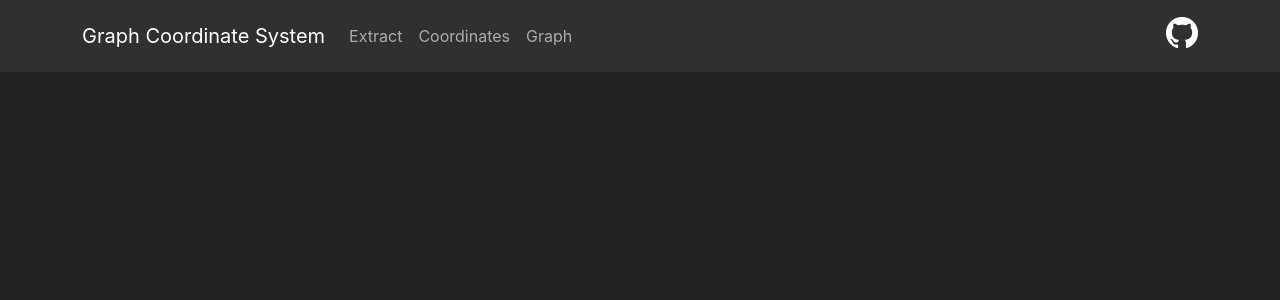
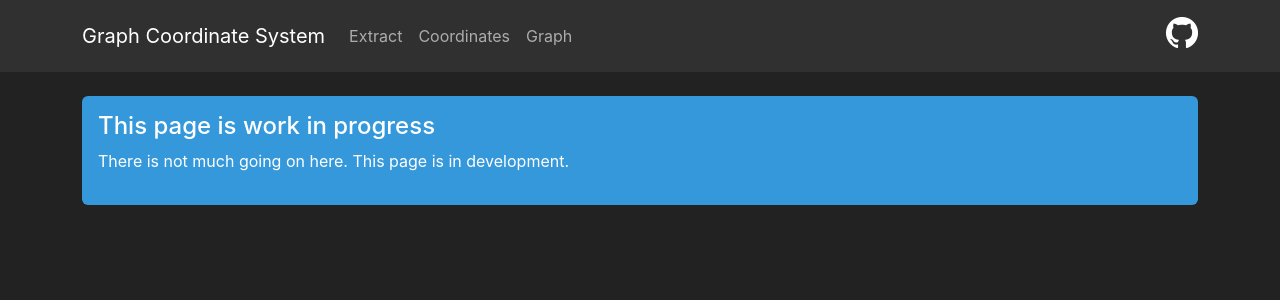
Before and after one commit to bayramdev/graph-coordinate-system, a Next.js app: page / in a window 1280 px wide. Shown: the top 300 px of the page. Built offline with nearby package versions, Linux system fonts and the light colour scheme.

Commit message:
Refactor home page with HeaderedPage

```diff
--- a/pages/index.tsx
+++ b/pages/index.tsx
@@ -1,17 +1,12 @@
 import type { NextPage } from "next";
-import Head from "next/head";
-import { Header } from "@/components/Header";
+import { HeaderedPage } from "@/components/HeaderedPage";
+import { WorkInProgressAlert } from "@/components/WorkInProgresAlert";
 
 const Home: NextPage = () => {
   return (
-    <div>
-      <Head>
-        <title>Graph Coordinate System</title>
-        <link rel="icon" href="/favicon.ico" />
-      </Head>
-
-      <Header />
-    </div>
+    <HeaderedPage>
+      <WorkInProgressAlert />
+    </HeaderedPage>
   );
 };
 
```
